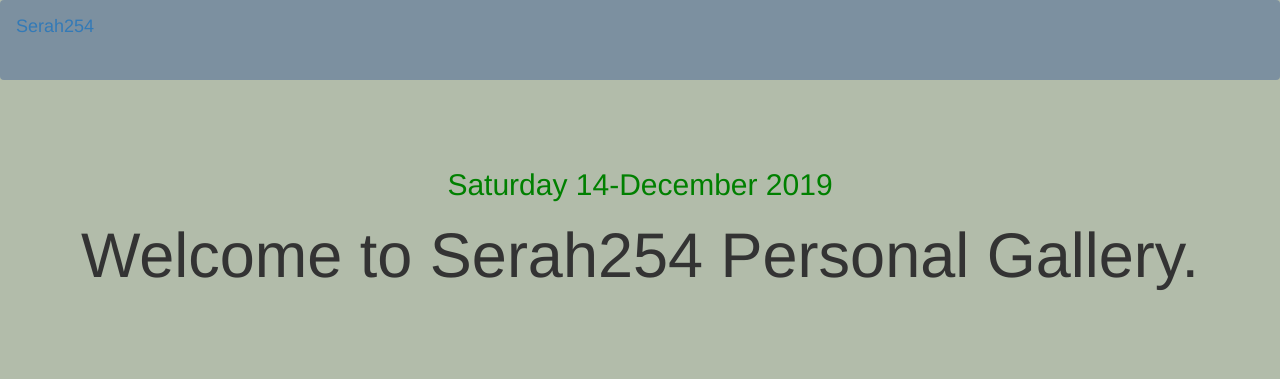
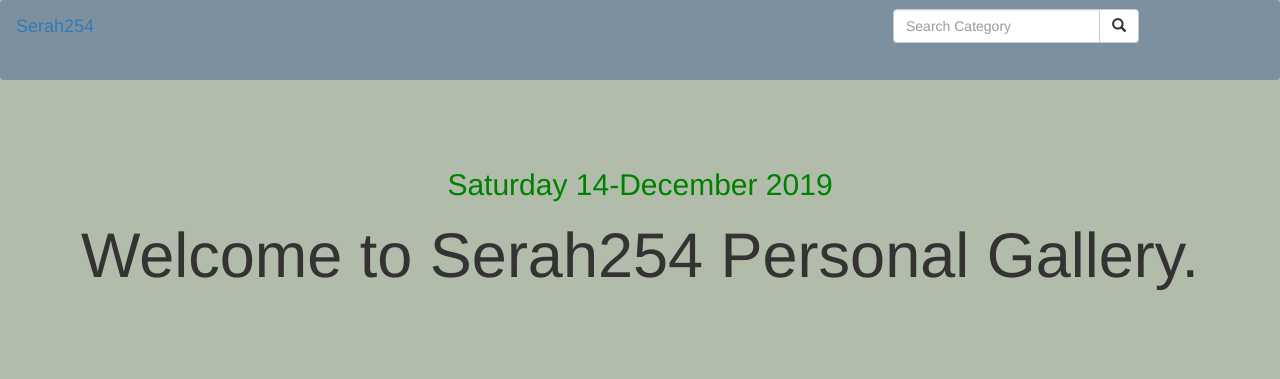
Before and after one commit to margaret254/personal-gallery, a Django app: page / in a window 1280 px wide. Shown: the top 379 px of the page. Run offline with Django 3.2, Linux system fonts and the light colour scheme; some libraries are stand-ins or nearby versions; grey boxes are pictures that could not be loaded.

Commit message:
Add search.html in navbar.html

```diff
--- a/portfolio/templates/navbar.html
+++ b/portfolio/templates/navbar.html
@@ -11,6 +11,21 @@
     <div class="navbar-header">
       <a class="navbar-brand" href="{% url 'photoCategory' %}">Serah254</a>
     </div>
+    <!-- Adding a search form  -->
+    <div class="col-sm-4 col-md-4 navbar-right">
+
+      <form class="navbar-form" role="search" action="{% url 'search_results' %}">
+
+        <div class="input-group">
+          <input type="text" class="form-control" placeholder="Search Category" name="image">
+          <div class="input-group-btn">
+            <button class="btn btn-default" type="submit"><i class="glyphicon glyphicon-search"></i></button>
+          </div>
+        </div>
+
+      </form>
+    </div>
+    <!-- search form end -->
   </div>
 </nav>
 </body>
```
